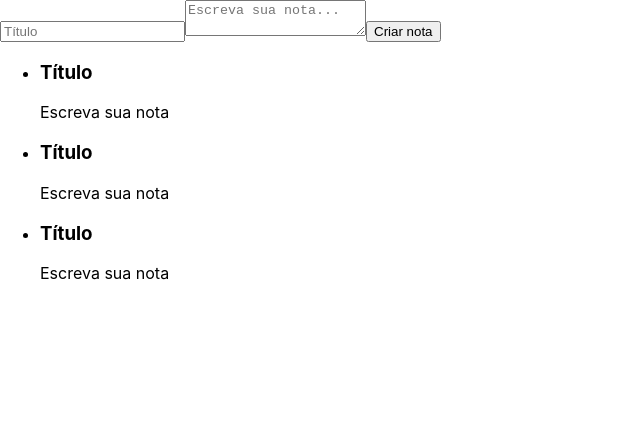
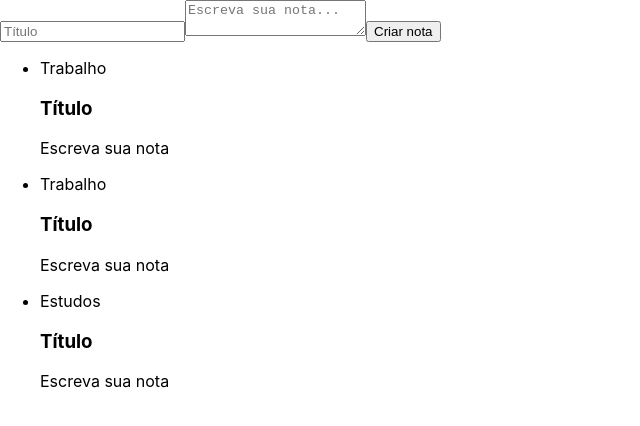
Before and after one commit to vmussato/ceep, a React (Create React App) app: page / in a window 1280 px wide. Shown: the top 426 px of the page, without its empty margins (0-640 px from the left). Built offline with nearby package versions, Linux system fonts and the light colour scheme.

Commit message:
Interando em uma lista

```diff
--- a/src/components/listaDeNotas.jsx
+++ b/src/components/listaDeNotas.jsx
@@ -5,15 +5,14 @@ class ListaDeNotas extends Component {
   render() {
     return (
       <ul>
-        <li>
-          <CardNota />
-        </li>
-        <li>
-          <CardNota />
-        </li>
-        <li>
-          <CardNota />
-        </li>
+        {Array.of('Trabalho', 'Trabalho', 'Estudos').map((categoria) => {
+          return (
+            <li>
+              <div>{categoria}</div>
+              <CardNota />
+            </li>
+          );
+        })}
       </ul>
     );
   }
```
